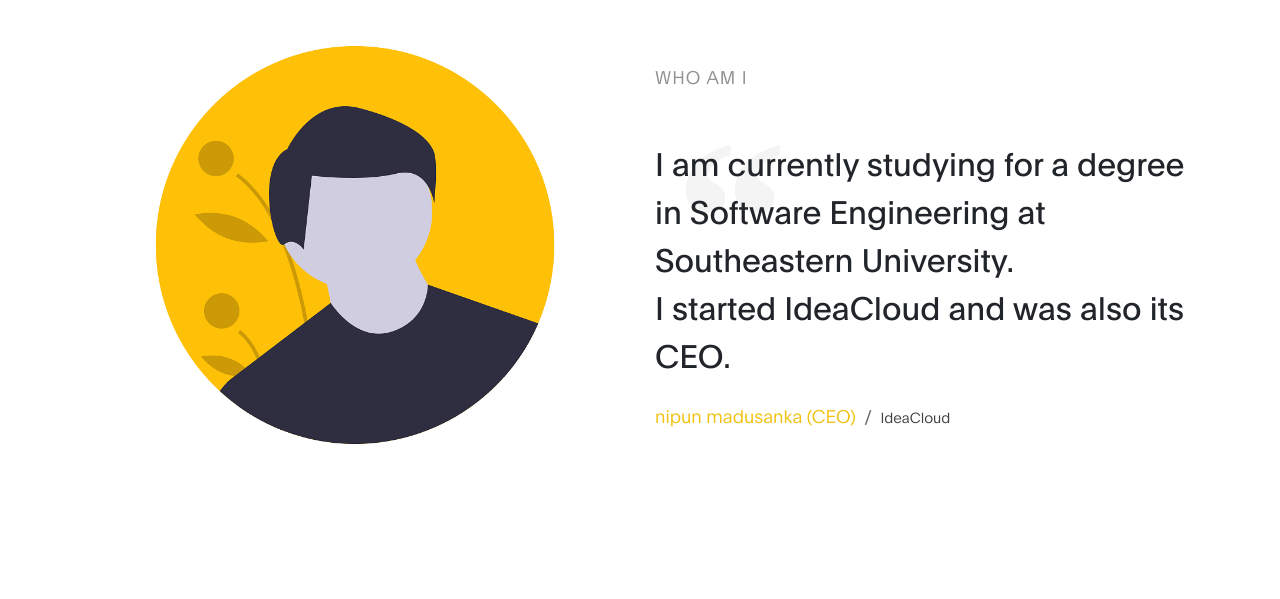
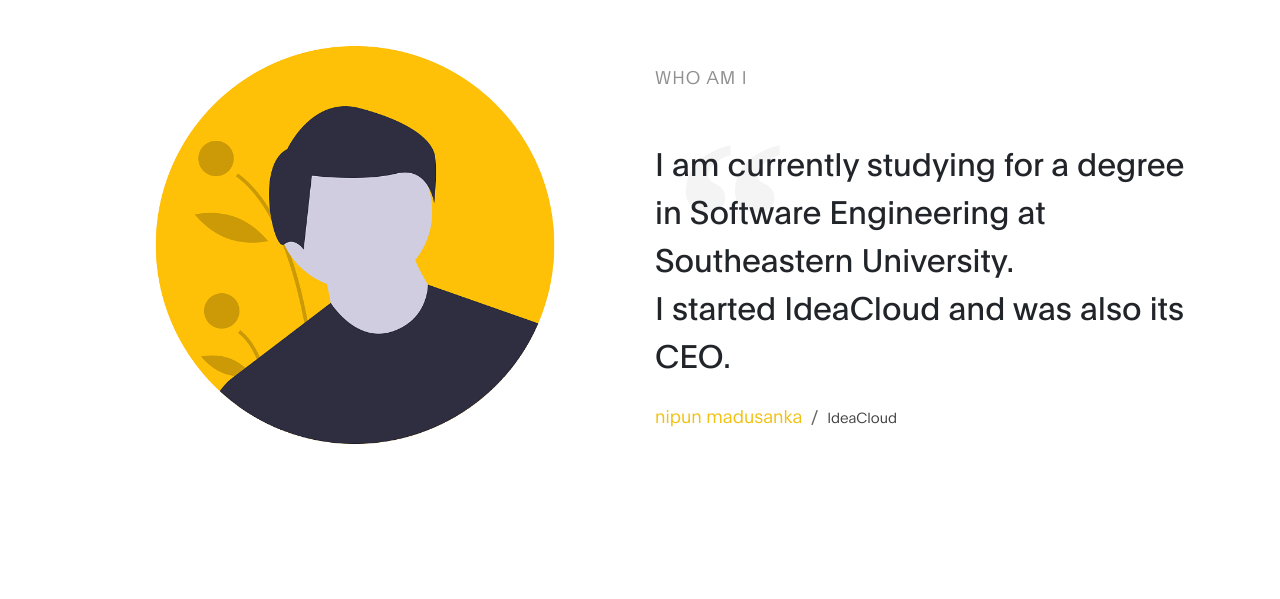
Before and after one commit to nipunmadusanka/test, a PHP site: page / in a window 1280 px wide. Shown: the part 2459-3058 px from the top of the page. Run offline with PHP 8.4, Linux system fonts and the light colour scheme.

Commit message:
Update index.php

```diff
--- a/index.php
+++ b/index.php
@@ -197,7 +197,7 @@ You can also identify me as an advocate against injustice. I am a Sri Lankan who
                       <h2 class="mb-4" data-aos="fade-up" data-aos-delay="300">I am currently studying for a degree in Software Engineering at Southeastern University.<br> I started IdeaCloud and was also its CEO.</h2>
 
                       <p data-aos="fade-up" data-aos-delay="400">
-                        <strong>nipun madusanka   (CEO)</strong>
+                        <strong>nipun madusanka </strong>
 
                         <span class="mx-1">/</span>
 
```
